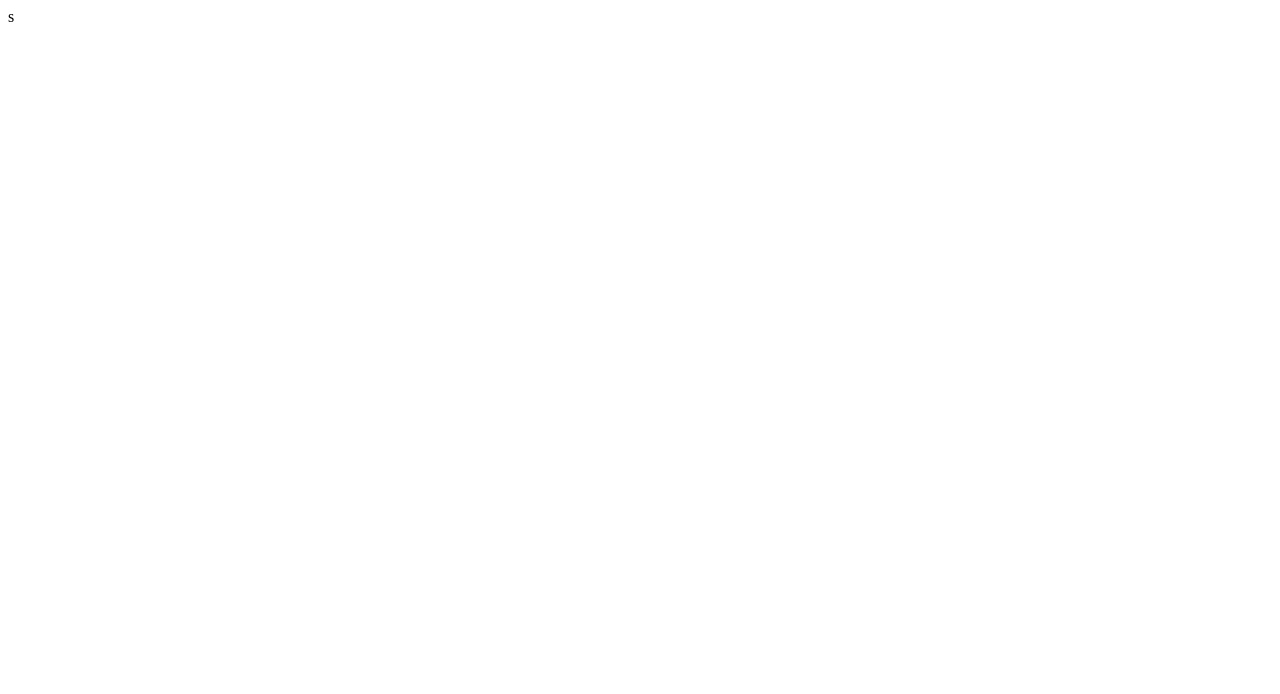
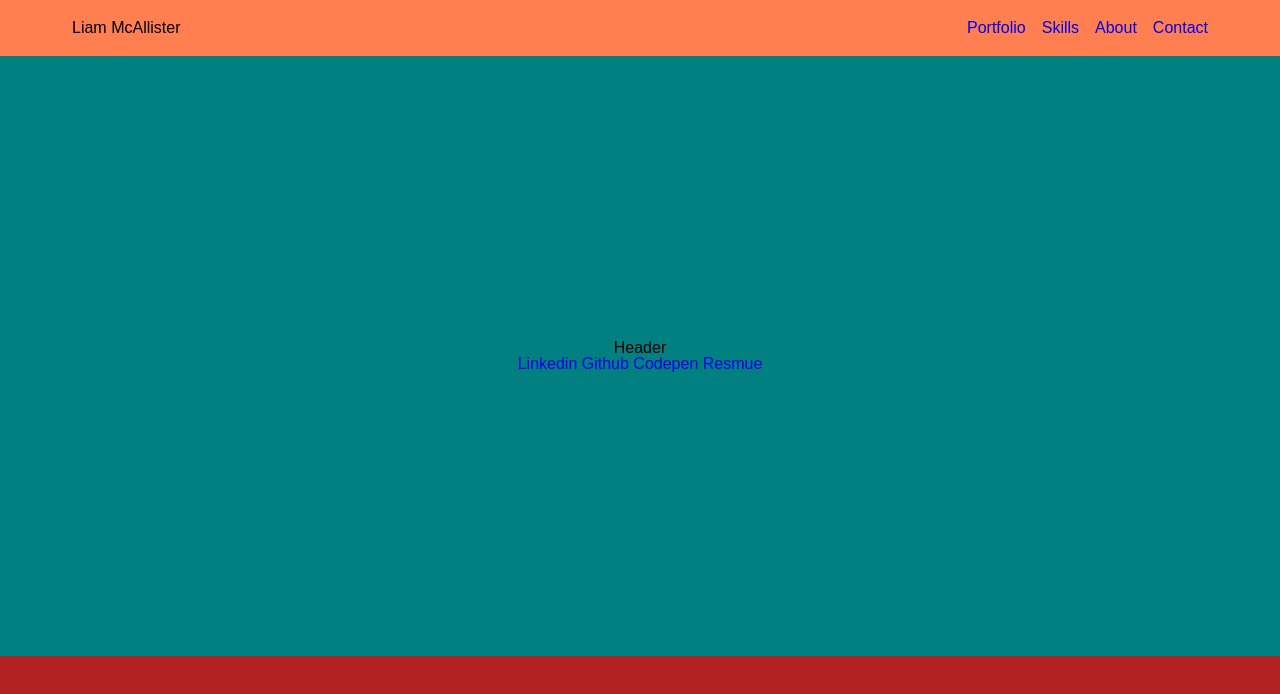
Before and after one commit to liam-mcallister/portfolio-site, a plain HTML site: page src/index.html in a window 1280 px wide. Drawn offline with Linux system fonts and the light colour scheme.

Commit message:
added reset.css / created nav,masthead,portfolio sections

```diff
--- a/src/index.html
+++ b/src/index.html
@@ -11,7 +11,7 @@
     <meta charset="utf-8" />
     <meta http-equiv="X-UA-Compatible" content="IE=edge" />
     <meta name="viewport" content="width=device-width, initial-scale=1" />
-    <title></title>
+    <title>My Portfolio</title>
     <link rel="icon" href="" type="image/icon type" />
     <meta name="author" content="Liam McAllister" />
     <meta name="keywords" content="" />
@@ -30,10 +30,47 @@
     <meta name="twitter:description" content="" />
     <meta name="twitter:image" content="" />
     <!--STYLESHEETS-->
+    <link rel="stylesheet" href="styles/css/reset.css" />
     <link rel="stylesheet" href="styles/css/styles.css" />
 </head>
 
-<body>s
+<body>
+
+    <nav>
+        <div class="inner">
+            <div class="navbar">
+                <p>Liam McAllister</p>
+                <ul class="navbar__nav">
+                    <li class="nav-item"><a href="#">Portfolio</a></li>
+                    <li class="nav-item"><a href="#">Skills</a></li>
+                    <li class="nav-item"><a href="#">About</a></li>
+                    <li class="nav-item"><a href="#">Contact</a></li>
+                </ul>
+            </div>
+        </div>
+    </nav>
+
+    <div class="masthead">
+        <div class="inner">
+            <div class="masthead__content">
+                <h1>Header</h1>
+                <div class="masthead__content__links">
+                    <a href="#">Linkedin</a>
+                    <a href="#">Github</a>
+                    <a href="#">Codepen</a>
+                    <a href="#">Resmue</a>
+                </div>
+            </div>
+        </div>
+    </div>
+
+    <div class="portfolio"></div>
+
+    <div class="skills"></div>
+
+    <div class="contact"></div>
+
+    <footer></footer>
 
     <!--[if lt IE 7]>
             <p class="browsehappy">You are using an <strong>outdated</strong> browser. Please upgrade your browser to improve your experience.</p>
--- /dev/null
+++ b/src/styles/css/reset.css
@@ -0,0 +1,48 @@
+/* http://meyerweb.com/eric/tools/css/reset/
+   v2.0 | 20110126
+   License: none (public domain)
+*/
+
+html, body, div, span, applet, object, iframe,
+h1, h2, h3, h4, h5, h6, p, blockquote, pre,
+a, abbr, acronym, address, big, cite, code,
+del, dfn, em, img, ins, kbd, q, s, samp,
+small, strike, strong, sub, sup, tt, var,
+b, u, i, center,
+dl, dt, dd, ol, ul, li,
+fieldset, form, label, legend,
+table, caption, tbody, tfoot, thead, tr, th, td,
+article, aside, canvas, details, embed,
+figure, figcaption, footer, header, hgroup,
+menu, nav, output, ruby, section, summary,
+time, mark, audio, video {
+	margin: 0;
+	padding: 0;
+	border: 0;
+	font-size: 100%;
+	font: inherit;
+	vertical-align: baseline;
+}
+/* HTML5 display-role reset for older browsers */
+article, aside, details, figcaption, figure,
+footer, header, hgroup, menu, nav, section {
+	display: block;
+}
+body {
+	line-height: 1;
+}
+ol, ul {
+	list-style: none;
+}
+blockquote, q {
+	quotes: none;
+}
+blockquote:before, blockquote:after,
+q:before, q:after {
+	content: '';
+	content: none;
+}
+table {
+	border-collapse: collapse;
+	border-spacing: 0;
+}
--- a/src/styles/scss/_components.scss
+++ b/src/styles/scss/_components.scss
@@ -0,0 +1,17 @@
+/*----------------------------------------------------
+---------------------------------Table of Contents----
+------------------------------------------------------
+
+
+*/
+
+/*-----------------------------------------Links----*/
+a {
+    text-decoration: none;
+}
+
+/*-----------------------------------------Inner----*/
+.inner {
+    max-width: 1200px;
+    margin: 0 auto;
+}
--- a/src/styles/scss/_layout.scss
+++ b/src/styles/scss/_layout.scss
@@ -0,0 +1,57 @@
+/*----------------------------------------------------
+---------------------------------Table of Contents----
+------------------------------------------------------
+
+
+*/
+
+/*----------------------------------1. Universal----*/
+*,
+*:before,
+*:after {
+  box-sizing: border-box;
+}
+
+/*---------------------------------------2. Body----*/
+body {
+}
+
+/*----------------------------------------3. Nav----*/
+nav {
+  background: coral;
+}
+
+.navbar {
+  display: flex;
+  justify-content: space-between;
+  align-items: center;
+  width: 100%;
+  height: 56px;
+  padding: 0 2rem;
+}
+
+.navbar__nav {
+  display: flex;
+}
+
+.nav-item {
+  margin-left: 1rem;
+}
+
+/*-----------------------------------4. Masthead----*/
+.masthead {
+  background: teal;
+  display: flex;
+  justify-content: center;
+  align-items: center;
+  width: 100%;
+  height: 600px;
+  text-align: center;
+}
+
+/*----------------------------------5. Portfolio----*/
+.portfolio {
+  background: firebrick;
+  width: 100%;
+  height: 1000px;
+}
--- /dev/null
+++ b/src/styles/scss/_mixins.scss
@@ -0,0 +1,6 @@
+/*----------------------------------------------------
+---------------------------------Table of Contents----
+------------------------------------------------------
+
+
+*/
--- a/src/styles/scss/_variables.scss
+++ b/src/styles/scss/_variables.scss
@@ -0,0 +1 @@
+$grey: #252934;
--- a/src/styles/scss/styles.scss
+++ b/src/styles/scss/styles.scss
@@ -1,6 +1,13 @@
-@import "variables", "layout", "components", "animations", "media-queries";
+@import "variables", "mixins", "layout", "components", "animations", "media-queries";
 
 /*----------------------------------------------------
 ---------------------------------Table of Contents----
 ------------------------------------------------------
+
+
 */
+
+/*---------------------------------------1. Text----*/
+body {
+    font-family: Arial, Helvetica, sans-serif;
+}
```
Also changed, not shown: src/styles/css/styles.css, 1 other file.
